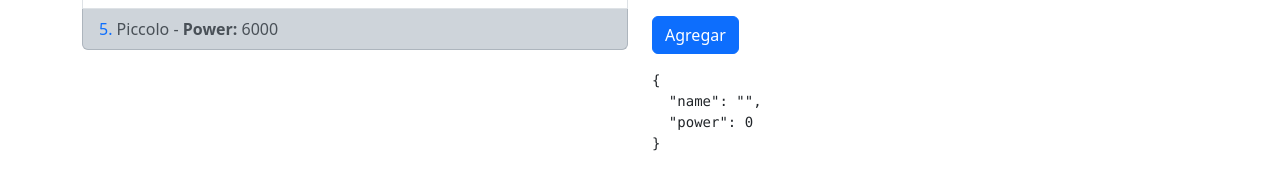
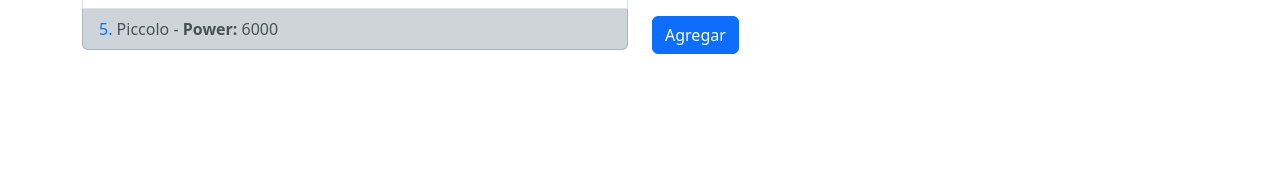
Before and after one commit to jcarlosj/angular-2023-heroes-dbz-devtalles, an Angular app: page / in a window 1280 px wide. Shown: the part 350-540 px from the top of the page. Built offline with nearby package versions, Linux system fonts and the light colour scheme.

Commit message:
[+] MainPageComponent: Agregar nuevo personale al listado

```diff
--- a/src/app/dragon-ball-z/components/dbz-add-characters/dbz-add-characters.component.html
+++ b/src/app/dragon-ball-z/components/dbz-add-characters/dbz-add-characters.component.html
@@ -31,5 +31,5 @@
     >Agregar</button>
   </div>
 
-  <pre>{{ character | json }}</pre>
+  <!-- <pre>{{ character | json }}</pre> -->
 </form>
--- a/src/app/dragon-ball-z/pages/main-page.component.ts
+++ b/src/app/dragon-ball-z/pages/main-page.component.ts
@@ -16,8 +16,10 @@ export class MainPageComponent {
   ];
 
   onNewCharacter( character: Character ): void {
-    console.group( 'MainPageComponent' );
-    console.log( character );
-    console.groupEnd();
+    // console.group( 'MainPageComponent' );
+    // console.log( character );
+    // console.groupEnd();
+
+    this.characters.push( character );
   }
 }
```
Also changed, not shown: src/app/dragon-ball-z/components/dbz-add-characters/dbz-add-characters.component.ts (+3 -4 lines).
